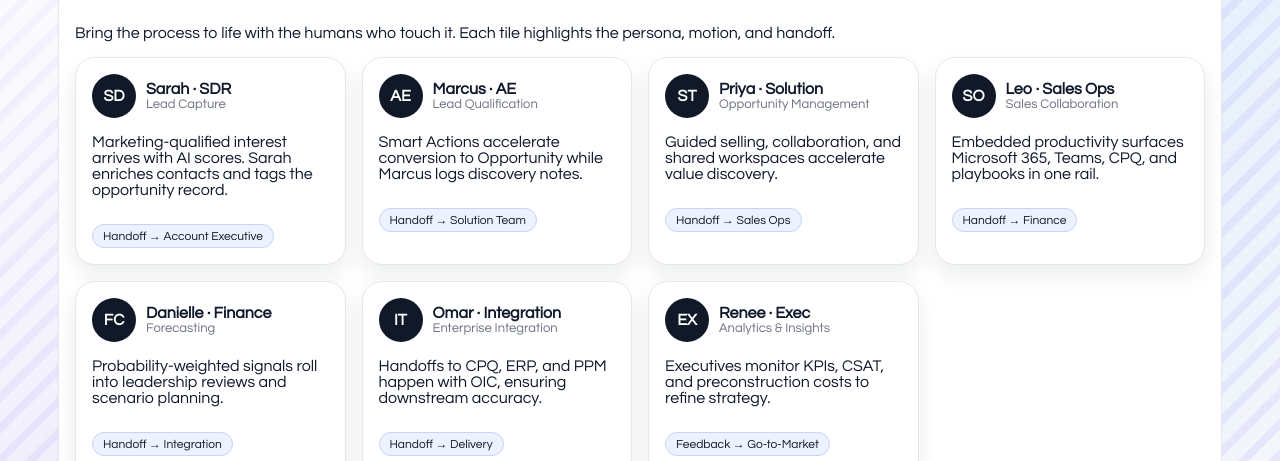
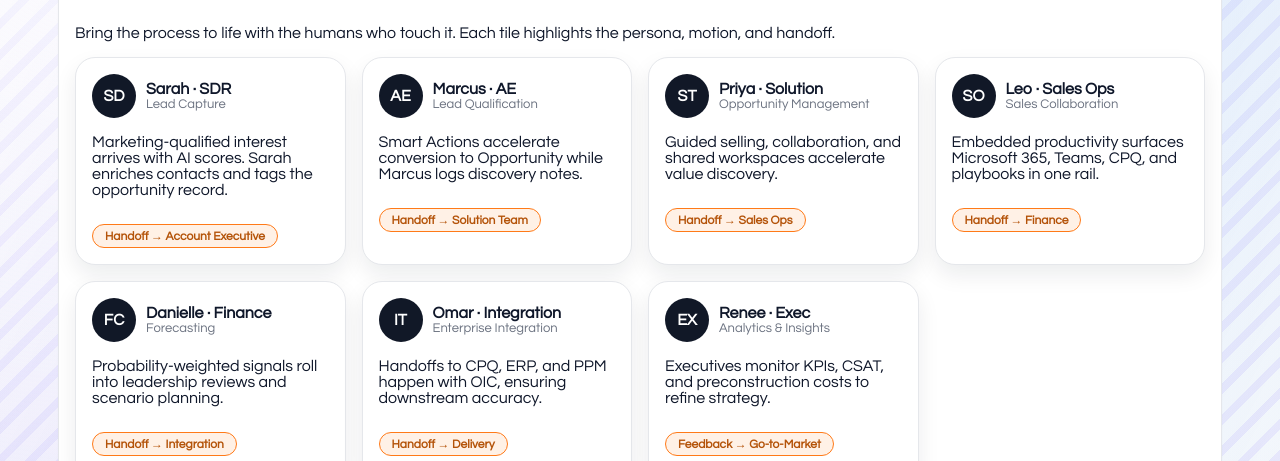
Before and after one commit to cskasarabada/OracleCXMocks, a plain HTML site: page sales_process_visualization.html in a window 1280 px wide. Shown: the part 339-800 px from the top of the page. Drawn offline with Linux system fonts and the light colour scheme.

Commit message:
Update sales_process_visualization.html

```diff
--- a/sales_process_visualization.html
+++ b/sales_process_visualization.html
@@ -11,11 +11,15 @@
 .human-card{border:1px solid var(--rw-border);border-radius:20px;padding:16px;background:#fff;box-shadow:0 10px 22px rgba(15,23,42,.08);position:relative;min-height:200px;}
 .human-card .persona{display:flex;align-items:center;gap:10px;margin-bottom:8px;}
 .human-card .avatar{width:44px;height:44px;border-radius:50%;background:#111827;color:#fff;display:flex;align-items:center;justify-content:center;font-weight:700;}
-.human-card .handoff{display:inline-flex;align-items:center;gap:6px;padding:4px 10px;border-radius:999px;background:#eef2ff;border:1px solid #c7d2fe;font-size:12px;margin-top:10px;}
+.human-card .persona strong{display:block;}
+.human-card .persona span{font-weight:700;color:#ff7a18;text-transform:uppercase;font-size:12px;letter-spacing:.08em;}
+.human-card .handoff{display:inline-flex;align-items:center;gap:6px;padding:4px 12px;border-radius:999px;background:#fff1e6;border:1px solid #ff7a18;font-size:12px;margin-top:10px;font-weight:600;color:#b45309;}
 .journey-line{display:flex;flex-direction:column;gap:12px;margin-top:16px;}
 .journey-node{display:flex;gap:12px;align-items:flex-start;border:1px solid var(--rw-border);border-radius:16px;padding:12px;background:#fff;}
 .journey-node .icon{width:40px;height:40px;border-radius:12px;background:#2563eb;color:#fff;display:flex;align-items:center;justify-content:center;font-weight:700;}
 .journey-node h4{margin:0;}
+</style>
+<link rel="stylesheet" href="https://cdnjs.cloudflare.com/ajax/libs/font-awesome/6.4.0/css/all.min.css"/>
 </style>
 </head>
 <body>
```
